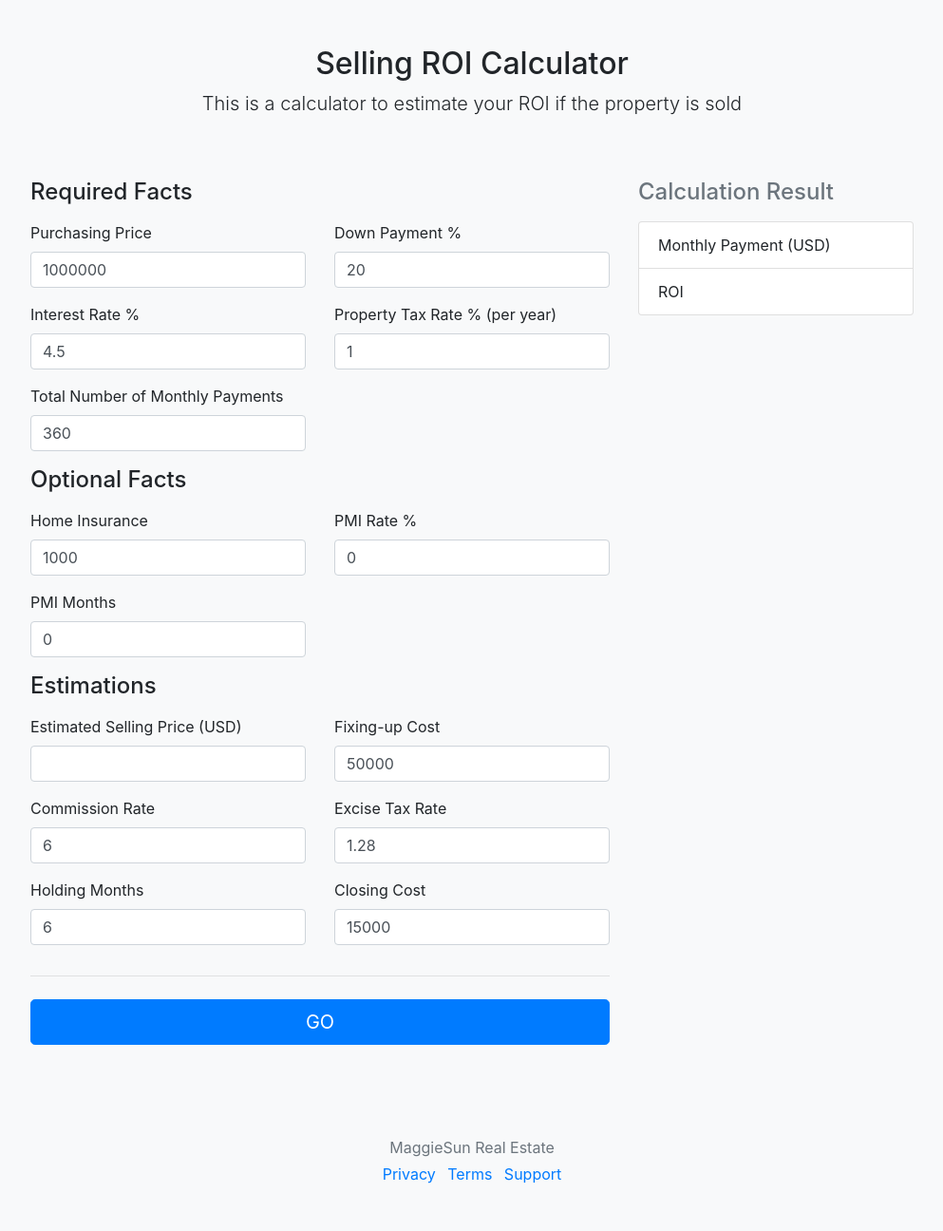
After one commit to qmlab/reis, a PHP site: page /homes/www/selling.html in a window 1280 px wide. The commit adds this page. Shown: the whole page at 95% size, without its empty margins (143-1136 px from the left). Run offline with PHP 8.4, Linux system fonts and the light colour scheme; some libraries are stand-ins or nearby versions.

Commit message:
Add ROI pages

```diff
--- a/adapters/db.php
+++ b/adapters/db.php
@@ -1,5 +1,5 @@
 <?hh // partial
-require_once(__DIR__."/../vendor/autoload.php");
+require_once(__DIR__."/../vendor/hh_autoload.php");
 
 class MongoClient {
     public function __construct(private $db, private $client): void {
--- /dev/null
+++ b/www/selling.html
@@ -0,0 +1,262 @@
+<!doctype html>
+<html lang="en">
+  <head>
+    <meta charset="utf-8">
+    <meta name="viewport" content="width=device-width, initial-scale=1, shrink-to-fit=no">
+    <meta name="description" content="">
+    <meta name="author" content="">
+    <link rel="icon" href="favicon.ico">
+
+    <title>Real Estate Selling ROI Calculator</title>
+
+    <!-- Bootstrap core CSS -->
+    <link href="dist/css/bootstrap.min.css" rel="stylesheet">
+
+    <!-- Custom styles for this template -->
+    <link href="form-validation.css" rel="stylesheet">
+
+        <!-- Bootstrap core JavaScript
+        ================================================== -->
+        <!-- Placed at the end of the document so the pages load faster -->
+        <script
+      src="https://code.jquery.com/jquery-3.3.1.min.js"
+      integrity="sha256-FgpCb/KJQlLNfOu91ta32o/NMZxltwRo8QtmkMRdAu8="
+      crossorigin="anonymous"></script>
+        <script>window.jQuery || document.write('<script src="assets/js/vendor/jquery.min.js"><\/script>')</script>
+        <script src="assets/js/vendor/popper.min.js"></script>
+        <script src="dist/js/bootstrap.min.js"></script>
+        <script src="assets/js/vendor/holder.min.js"></script>
+        <!-- Facebook Pixel Code -->
+        <script>
+          !function(f,b,e,v,n,t,s)
+          {if(f.fbq)return;n=f.fbq=function(){n.callMethod?
+          n.callMethod.apply(n,arguments):n.queue.push(arguments)};
+          if(!f._fbq)f._fbq=n;n.push=n;n.loaded=!0;n.version='2.0';
+          n.queue=[];t=b.createElement(e);t.async=!0;
+          t.src=v;s=b.getElementsByTagName(e)[0];
+          s.parentNode.insertBefore(t,s)}(window, document,'script',
+          'https://connect.facebook.net/en_US/fbevents.js');
+          fbq('init', '1358654210901589');
+          fbq('track', 'PageView');
+        </script>
+        <noscript><img height="1" width="1" style="display:none"
+          src="https://www.facebook.com/tr?id=1358654210901589&ev=PageView&noscript=1"
+        /></noscript>
+        <!-- End Facebook Pixel Code -->
+
+        <!-- <script src="dist/js/jquery.min.js"></script> -->
+        <script>
+          // Example starter JavaScript for disabling form submissions if there are invalid fields
+          (function() {
+            'use strict';
+
+            window.addEventListener('load', function() {
+              // Fetch all the forms we want to apply custom Bootstrap validation styles to
+              var forms = document.getElementsByClassName('needs-validation');
+
+              // Loop over them and prevent submission
+              var validation = Array.prototype.filter.call(forms, function(form) {
+                form.addEventListener('submit', function(event) {
+                  if (form.checkValidity() === false) {
+                    event.preventDefault();
+                    event.stopPropagation();
+                  }
+                  form.classList.add('was-validated');
+                }, false);
+              });
+              fbq('track', 'ViewContent');
+            }, false);
+          })();
+
+          function compute() {
+            var total=document.getElementById( "total" ).value;
+            var downpay_ratio=document.getElementById( "downpay_ratio" ).value;
+            var interest_rate=document.getElementById( "interest_rate" ).value;
+            var insurance=document.getElementById( "insurance" ).value;
+            var property_tax_rate=document.getElementById( "property_tax_rate" ).value;
+            var pmi_rate=document.getElementById( "pmi_rate" ).value;
+            var months=document.getElementById( "months" ).value;
+            var months_pmi=document.getElementById( "months_pmi" ).value;
+            var fixing_cost=document.getElementById( "fixing_cost" ).value;
+            var estimated_price=document.getElementById( "estimated_price" ).value;
+            var commission_rate=document.getElementById( "commission_rate" ).value;
+            var excise_tax_rate=document.getElementById( "excise_tax_rate" ).value;
+            var holding_months=document.getElementById( "holding_months" ).value;
+            var closing_cost=document.getElementById( "closing_cost" ).value;
+            if (total) {
+              $.ajax({
+                type: 'post',
+                url: 'mortgage.php',
+                data: {
+                  total:total,
+                  downpay_ratio:downpay_ratio,
+                  interest_rate:interest_rate,
+                  insurance:insurance,
+                  property_tax_rate:property_tax_rate,
+                  pmi_rate:pmi_rate,
+                  months:months,
+                  months_pmi:months_pmi,
+                },
+                success: function (response) {
+                 $( '#monthly_payment' ).html(response);
+                }
+              });
+
+              $.ajax({
+                type: 'post',
+                url: 'selling_roi.php',
+                data: {
+                  total:total,
+                  downpay_ratio:downpay_ratio,
+                  interest_rate:interest_rate,
+                  insurance:insurance,
+                  property_tax_rate:property_tax_rate,
+                  pmi_rate:pmi_rate,
+                  months:months,
+                  months_pmi:months_pmi,
+                  fixing_cost:fixing_cost,
+                  estimated_price:estimated_price,
+                  commission_rate:commission_rate,
+                  excise_tax_rate:excise_tax_rate,
+                  holding_months:holding_months,
+                  closing_cost:closing_cost,
+                },
+                success: function (response) {
+                 $( '#roi' ).html(response);
+                }
+              });
+            }
+          }
+        </script>
+  </head>
+
+  <body class="bg-light">
+
+    <div class="container">
+      <div class="py-5 text-center">
+        <!-- <img class="d-block mx-auto mb-4" src="https://getbootstrap.com/assets/brand/bootstrap-solid.svg" alt="" width="72" height="72"> -->
+        <h2>Selling ROI Calculator</h2>
+        <p class="lead">This is a calculator to estimate your ROI if the property is sold</p>
+      </div>
+
+      <div class="row">
+        <div class="col-md-4 order-md-2 mb-4">
+          <h4 class="d-flex justify-content-between align-items-center mb-3">
+            <span class="text-muted">Calculation Result</span>
+          </h4>
+          <ul class="list-group mb-3">
+            <li class="list-group-item d-flex justify-content-between">
+              <span>Monthly Payment (USD)</span>
+              <div id="monthly_payment"></div>
+            </li>
+            <li class="list-group-item d-flex justify-content-between">
+              <span>ROI</span>
+              <div id="roi"></div>
+            </li>
+          </ul>
+        </div>
+        <div class="col-md-8 order-md-1">
+          <form class="needs-validation" novalidate>
+            <h4 class="mb-3">Required Facts</h4>
+            <div class="row">
+              <div class="col-md-6 mb-3">
+                <label for="total">Purchasing Price</label>
+                <input type="text" class="form-control" id="total" placeholder="" value="1000000" required>
+                <div class="invalid-feedback">
+                  Total amount is required
+                </div>
+              </div>
+              <div class="col-md-6 mb-3">
+                <label for="downpay_ratio">Down Payment %</label>
+                <input type="text" class="form-control" id="downpay_ratio" placeholder="" value="20" required>
+                <div class="invalid-feedback">
+                  Downpay percentage is required
+                </div>
+              </div>
+              <div class="col-md-6 mb-3">
+                <label for="interest_rate">Interest Rate %</label>
+                <input type="text" class="form-control" id="interest_rate" placeholder="" value="4.5" required>
+                <div class="invalid-feedback">
+                  Interest rate is required
+                </div>
+              </div>
+              <div class="col-md-6 mb-3">
+                <label for="property_tax_rate">Property Tax Rate % (per year)</label>
+                <input type="text" class="form-control" id="property_tax_rate" placeholder="" value="1" required>
+                <div class="invalid-feedback">
+                  Property tax rate is required
+                </div>
+              </div>
+              <div class="col-md-6 mb-3">
+                <label for="months">Total Number of Monthly Payments</label>
+                <input type="text" class="form-control" id="months" placeholder="" value="360" required>
+                <div class="invalid-feedback">
+                  Total number of months is required
+                </div>
+              </div>
+            </div>
+
+            <h4 class="mb-3">Optional Facts</h4>
+            <div class="row">
+              <div class="col-md-6 mb-3">
+                <label for="insurance">Home Insurance</label>
+                <input type="text" class="form-control" id="insurance" placeholder="" value="1000" required>
+              </div>
+              <div class="col-md-6 mb-3">
+                <label for="pmi_rate">PMI Rate %</label>
+                <input type="text" class="form-control" id="pmi_rate" placeholder="" value="0" required>
+              </div>
+              <div class="col-md-6 mb-3">
+                <label for="months_pmi">PMI Months</label>
+                <input type="text" class="form-control" id="months_pmi" placeholder="" value="0" required>
+              </div>
+            </div>
+
+            <h4 class="mb-3">Estimations</h4>
+            <div class="row">
+              <div class="col-md-6 mb-3">
+                <label for="estimated_price">Estimated Selling Price (USD)</label>
+                <input type="text" class="form-control" id="estimated_price" placeholder="" value="" required>
+                <div class="invalid-feedback">
+                  Estimated selling price is required
+                </div>
+              </div>
+              <div class="col-md-6 mb-3">
+                <label for="fixing_cost">Fixing-up Cost</label>
+                <input type="text" class="form-control" id="fixing_cost" placeholder="" value="50000" required>
+              </div>
+              <div class="col-md-6 mb-3">
+                <label for="commission_rate">Commission Rate</label>
+                <input type="text" class="form-control" id="commission_rate" placeholder="" value="6" required>
+              </div>
+              <div class="col-md-6 mb-3">
+                <label for="excise_tax_rate">Excise Tax Rate</label>
+                <input type="text" class="form-control" id="excise_tax_rate" placeholder="" value="1.28" required>
+              </div>
+              <div class="col-md-6 mb-3">
+                <label for="holding_months">Holding Months</label>
+                <input type="text" class="form-control" id="holding_months" placeholder="" value="6" required>
+              </div>
+              <div class="col-md-6 mb-3">
+                <label for="closing_cost">Closing Cost</label>
+                <input type="text" class="form-control" id="closing_cost" placeholder="" value="15000" required>
+              </div>
+            </div>
+
+            <hr class="mb-4">
+	    <button class="btn btn-primary btn-lg btn-block" type="button" onclick="compute();">GO</input>
+          </form>
+        </div>
+      </div>
+
+      <footer class="my-5 pt-5 text-muted text-center text-small">
+        <p class="mb-1">MaggieSun Real Estate</p>
+        <ul class="list-inline">
+          <li class="list-inline-item"><a href="#">Privacy</a></li>
+          <li class="list-inline-item"><a href="#">Terms</a></li>
+          <li class="list-inline-item"><a href="#">Support</a></li>
+        </ul>
+      </footer>
+    </div>
+  </body>
+</html>
```
Also changed, not shown: calculators/mortgage_calculator.php (renamed from www/mortgage_payment.php, +1 -10 lines), calculators/roi_calculator.php (added, +41 -0 lines), www/mortgage.php (added, +11 -0 lines), www/rental.html (renamed from www/index.html, +76 -11 lines), www/rental_roi.php (added, +13 -0 lines), www/selling_roi.php (added, +13 -0 lines).
